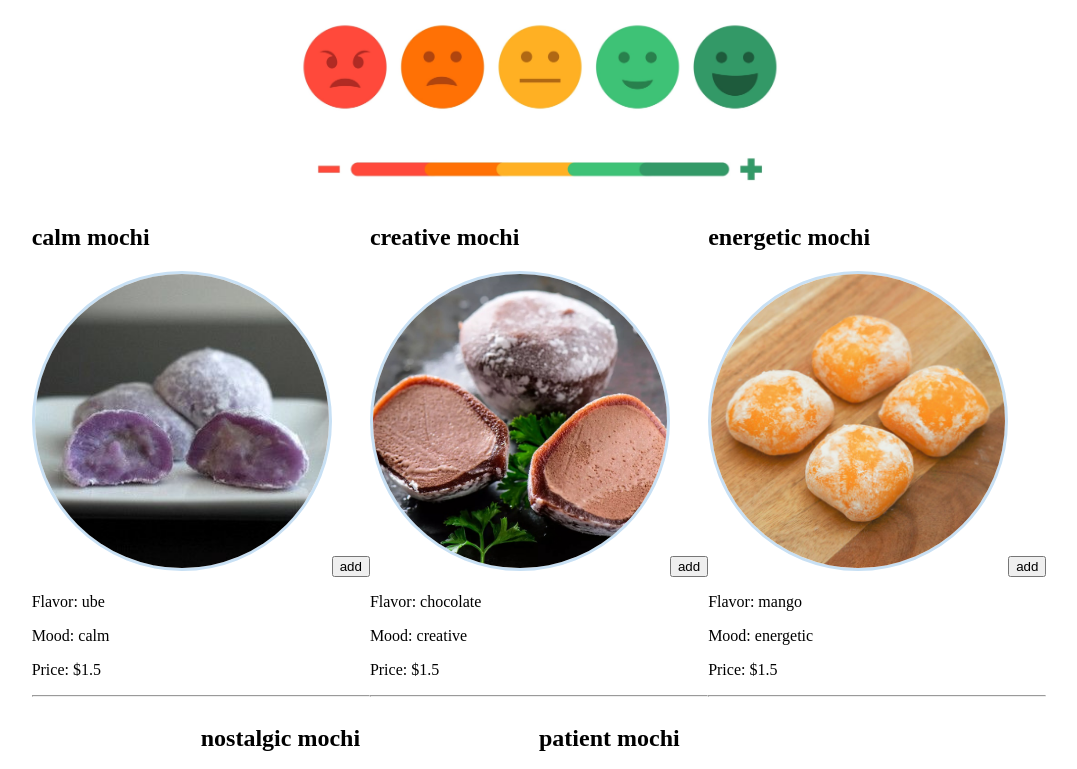
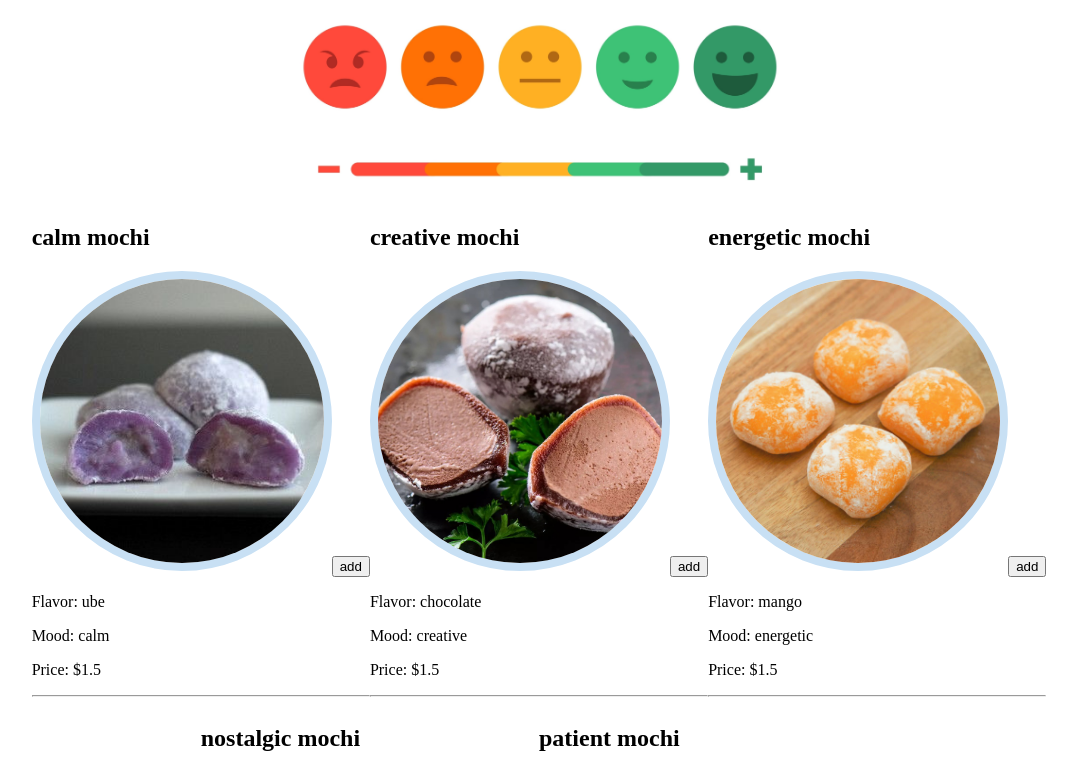
Before and after one commit to mira-kine/lab-06-e-commerce-site, a website with bundled scripts: page index.html in a window 1280 px wide. Shown: the top 769 px of the page, without its empty margins (101-1178 px from the left). Built offline with nearby package versions, Linux system fonts and the light colour scheme; files whose address does not match are found by name.

Commit message:
styled borders, display flex, header image

```diff
--- a/styles/style.css
+++ b/styles/style.css
@@ -6,12 +6,11 @@ body {
     display: flex;
     flex-flow: row wrap;
     justify-content: center;
-    background-image: url('../assets/');
 }
 
 .mochi-item img {
     border-radius: 50%;
-    border: 3px solid #C8E0F4;
+    border: 8px solid #C8E0F4;
     height: 300px;
     width: 300px;
 }
@@ -22,3 +21,7 @@ body {
     justify-content: center;
     flex-wrap: wrap;
 }
+
+.mochi-class p {
+    border: 3px solid black;
+}
```
Also changed, not shown: assets/sakura-background.jpg.
